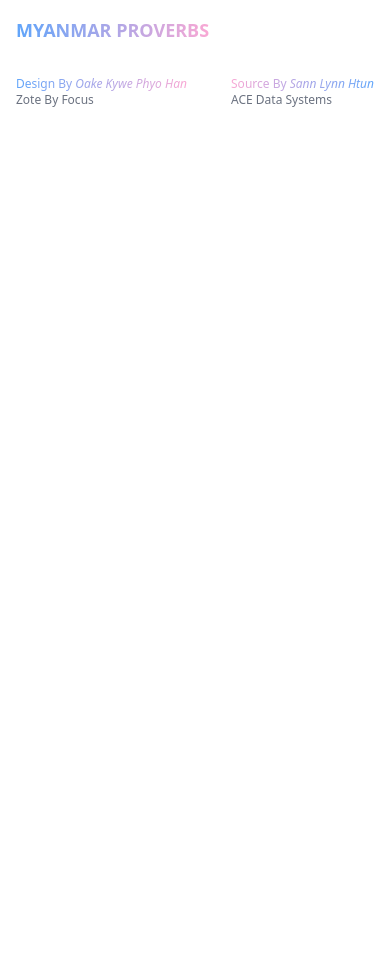
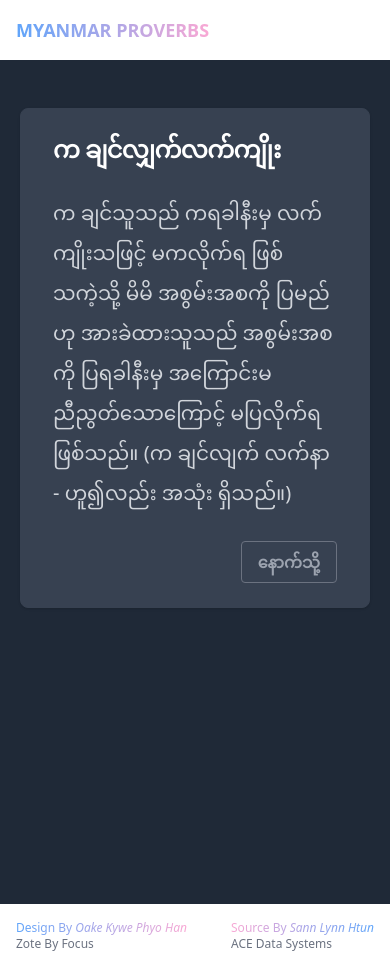
Before and after one commit to Oakekywe/myanmar-proverbs-react, a React (Create React App) app: page /detail/1/1 in a window 390 px wide. Before the commit the page ends 844 px from the top, so only its background shows below. Built offline with nearby package versions, Linux system fonts and the light colour scheme.

Commit message:
[new] proverb detail and loading refactor

```diff
--- a/src/App.js
+++ b/src/App.js
@@ -3,6 +3,7 @@ import "./App.css";
 import Navbar from "./components/Navbar/Navbar";
 import Home from "./components/Pages/Home";
 import Footer from "./components/Navbar/Footer";
+import ProverbDetail from "./components/Pages/ProverbDetail";
 
 function App() {
   return (
@@ -10,6 +11,7 @@ function App() {
       <Navbar />
       <Routes>
         <Route path="/" element={<Home />} />
+        <Route path="/detail/:pId/:titleId" element={<ProverbDetail />} />
       </Routes>
       <Footer />
     </div>
--- a/src/components/Pages/Home.jsx
+++ b/src/components/Pages/Home.jsx
@@ -1,5 +1,6 @@
 import { useEffect, useState } from "react";
 import { Link } from "react-router-dom";
+import Loading from "./Loading";
 
 const Home = () => {
   const [proverbs, setProverbs] = useState([]);
@@ -41,7 +42,7 @@ const Home = () => {
   }, []);
 
   return isLoading ? (
-    <div>Loading...</div>
+    <Loading />
   ) : (
     <div className="bg-gray-800 min-h-screen py-6">
       <div className="md:flex justify-around">
@@ -132,10 +133,14 @@ const Home = () => {
               </h2>
             ) : (
               filteredProverbs.map((fp) => (
-                <li className="text-gray-400 my-3 hover:text-gray-200" key={fp.ProverbId}>
-                  <Link> {fp.ProverbName}</Link>
+                <li
+                  className="text-gray-400 my-3 hover:text-gray-200"
+                  key={fp.ProverbId}
+                >
+                  <Link to={`/detail/${fp.ProverbId}/${fp.TitleId}`}>
+                    {fp.ProverbName}
+                  </Link>
                 </li>
-
               ))
             )}
           </ul>
--- /dev/null
+++ b/src/components/Pages/Loading.jsx
@@ -0,0 +1,11 @@
+import React from "react";
+
+const Loading = () => {
+  return (
+    <div className="bg-gray-800 min-h-screen items-center text-gray-200 flex justify-center text-3xl">
+      Loading...
+    </div>
+  );
+};
+
+export default Loading;
--- /dev/null
+++ b/src/components/Pages/ProverbDetail.jsx
@@ -0,0 +1,63 @@
+import { useEffect, useState } from "react";
+import { Link, useParams } from "react-router-dom";
+import Loading from "./Loading";
+
+const ProverbDetail = () => {
+  const { titleId, pId } = useParams();
+  const [proverbs, setProverbs] = useState([]);
+  const [proverb, setProverb] = useState([]);
+  const [isLoading, setIsLoading] = useState(true);
+  const [error, setError] = useState("");
+
+  useEffect(() => {
+    const fetching = async () => {
+      try {
+        const data = await (await fetch("/db.json")).json();
+        setProverbs(data.Proverbs);
+      } catch (error) {
+        setError(error);
+      }
+      setIsLoading(false);
+    };
+    fetching();
+  }, []);
+
+  useEffect(() => {
+    const filteredDetail = proverbs.filter(
+      (proverb) => proverb.TitleId == titleId && proverb.ProverbId == pId
+    );
+    if (filteredDetail.length > 0) {
+      setProverb(filteredDetail[0]);
+    } else {
+      setProverb(null);
+    }
+  }, [proverbs, titleId, pId]);
+
+  return isLoading ? (
+    <Loading />
+  ) : (
+    <div className="bg-gray-800 min-h-screen py-10">
+      <div className="md:flex justify-center">
+        <div className="max-w-m my-2 mx-5 px-8 py-6 bg-gray-700 border border-gray-700 rounded-lg shadow h-full">
+          <h5 className="mb-2 text-2xl font-semibold  tracking-tight text-white">
+            {proverb?.ProverbName}
+          </h5>
+          <p className="my-5 py-2 leading-loose text-xl font-normal text-gray-300">
+            {proverb?.ProverbDesp}
+          </p>
+
+          <div className="flex justify-end">
+            <Link
+              to="../"
+              className=" bg-transparent hover:bg-gray-400 text-gray-400 font-semibold hover:text-gray-200 py-2 px-4 border border-gray-500 hover:border-transparent rounded"
+            >
+              နောက်သို့
+            </Link>
+          </div>
+        </div>
+      </div>
+    </div>
+  );
+};
+
+export default ProverbDetail;
```
